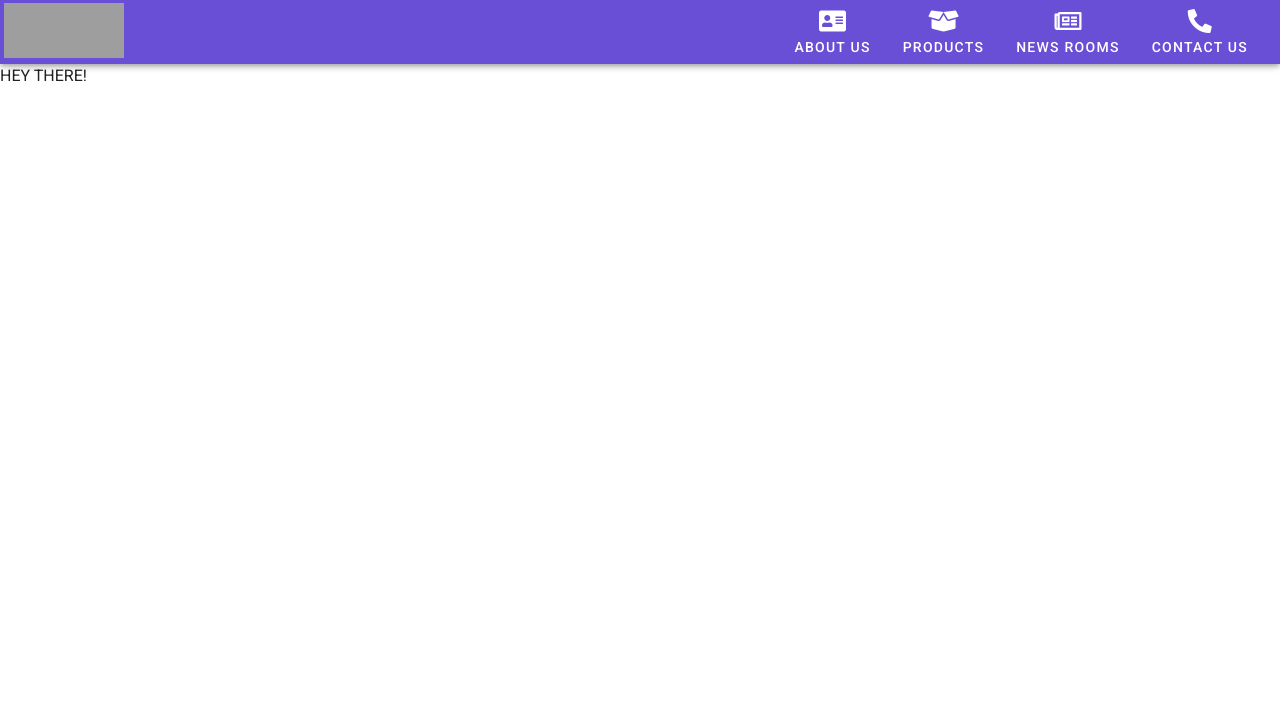
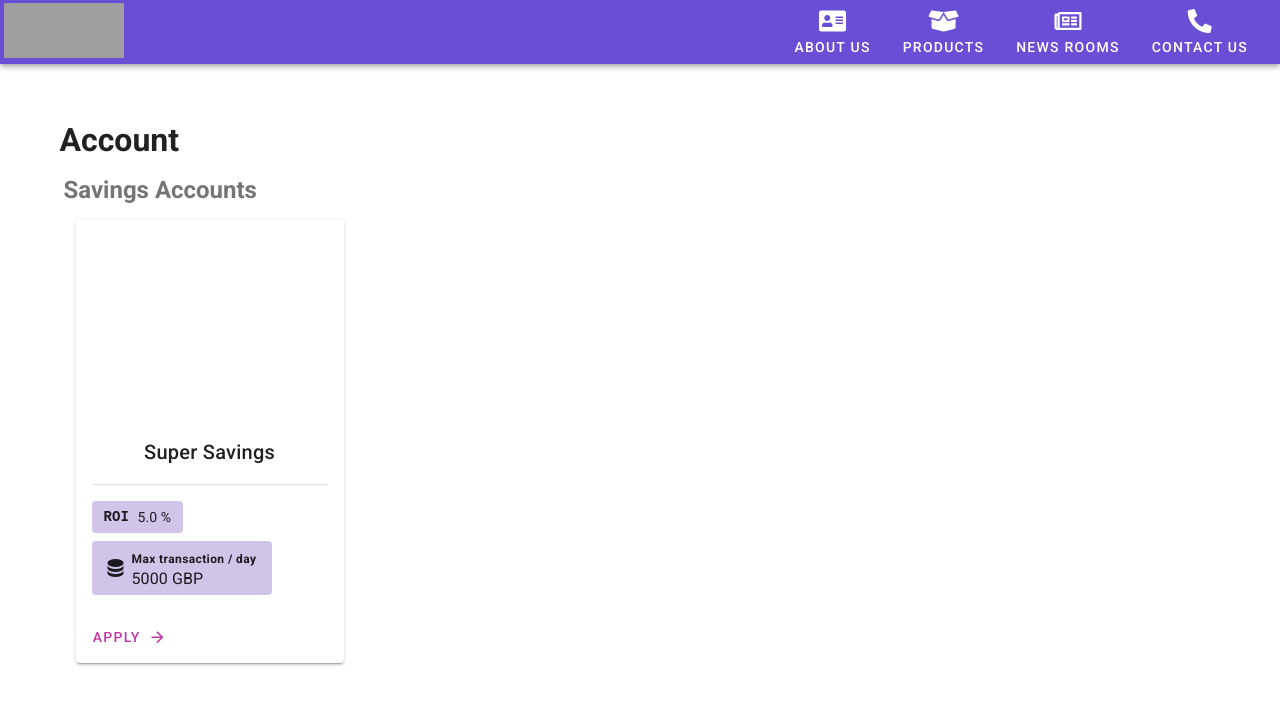
Before and after one commit to azharahmed-98/sample-bank, a Vue app: page / in a window 1280 px wide. Shown: the top 704 px of the page. Built offline with nearby package versions, Linux system fonts and the light colour scheme; grey boxes are pictures that could not be loaded.

Commit message:
Creating the Product Card.

```diff
--- a/src/views/Dashboard.vue
+++ b/src/views/Dashboard.vue
@@ -1,15 +1,72 @@
 <template>
-  <div>
-    HEY THERE!
+  <div class="dashboard">
+    <v-container class="my-5">
+      <h1 class="my-5 heading">Account</h1>
+      <div class="ml-4">
+        <v-row>
+          <h2 class="grey--text text--darken-1">Savings Accounts</h2>
+        </v-row>
+        <v-row>
+          <v-col cols="12" sm="12" md="4" lg="3">
+            <v-hover v-slot="{ hover }">
+              <v-card
+                :elevation="hover ? 12 : 2"
+                class="mx-auto { 'on-hover': hover }"
+                max-width="300"
+              >
+                <v-img
+                  height="200"
+                  width="300"
+                  :src="require('@/assets/superSavings.png')"
+                ></v-img>
+                <v-card-title class="justify-center">Super Savings</v-card-title>
+                <v-divider class="mx-4"></v-divider>
+                <v-card-text>
+                  <v-chip label color="deep-purple lighten-4" class="mb-2 mr-2">
+                    <pre class="font-weight-bold">ROI </pre>
+                    <span>5.0 %</span>
+                  </v-chip>
+                  <v-chip large label color="deep-purple lighten-4">
+                    <v-icon>
+                      mdi-database
+                    </v-icon>
+                    <div>
+                      <div>
+                        <span class="mx-1 text-caption font-weight-bold"
+                          >Max transaction / day</span
+                        >
+                      </div>
+                      <div>
+                        <span class="mx-1" text-color="black">5000 GBP</span>
+                      </div>
+                    </div>
+                  </v-chip>
+                </v-card-text>
+                <v-card-actions>
+                  <v-btn text class="text-uppercase" color="#c137a2">
+                    Apply
+                    <v-icon right>mdi-arrow-right</v-icon>
+                  </v-btn>
+                </v-card-actions>
+              </v-card>
+            </v-hover>
+          </v-col>
+        </v-row>
+      </div>
+    </v-container>
   </div>
 </template>
 
 <script>
-
 export default {
   name: 'Home',
 
-  components: {
-  },
+  components: {},
 };
 </script>
+
+<style scoped>
+.v-chip__content {
+  height: auto !important;
+}
+</style>
```
Also changed, not shown: src/assets/superSavings.png (added).
